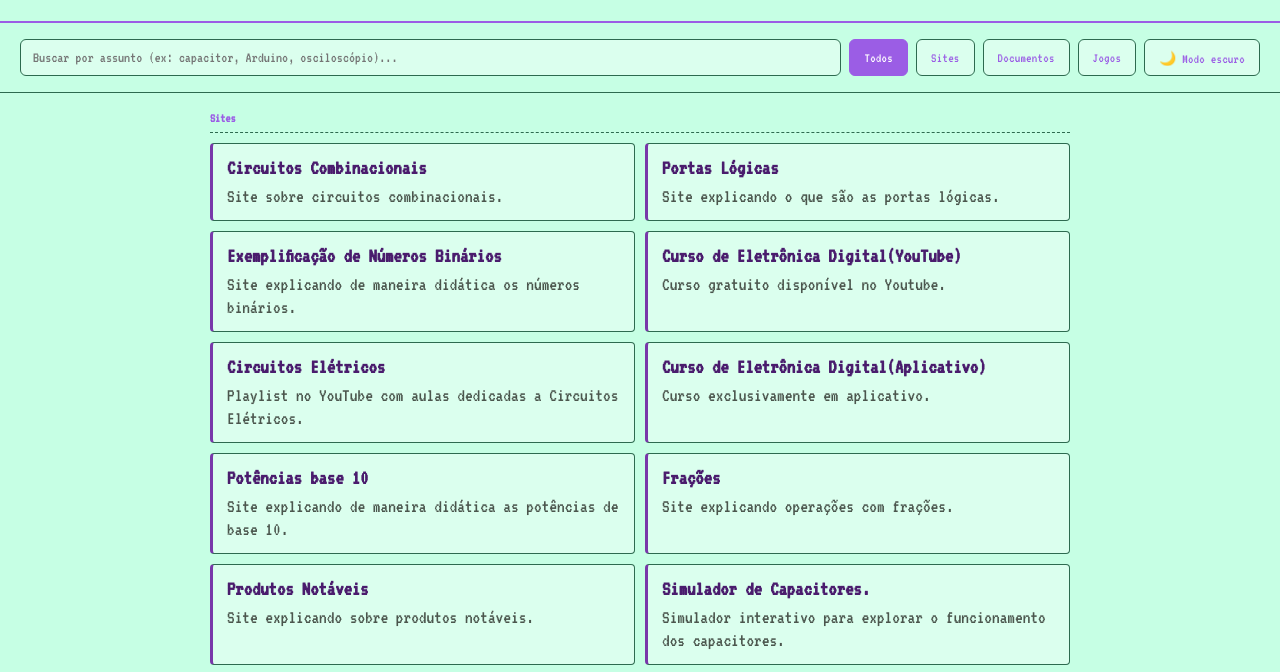
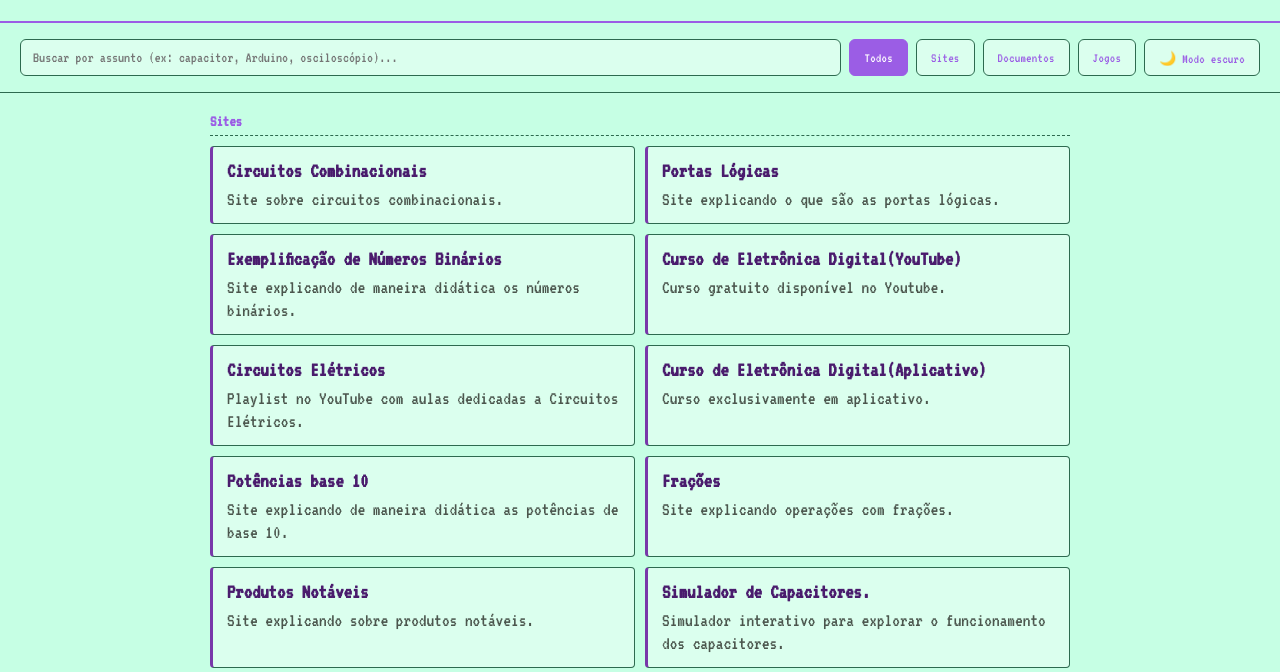
Before and after one commit to nimsay57-pixel/ALUMNY, a plain HTML site: page index.html in a window 1280 px wide. Shown: the part 109-781 px from the top of the page. Drawn offline with Linux system fonts and the light colour scheme.

Commit message:
Update style.css

```diff
--- a/css/style.css
+++ b/css/style.css
@@ -120,7 +120,7 @@ main{
 
 .grupo h2{
   font-family:"VT323", monospace;
-  font-size:0.8rem;
+  font-size:1.0rem;
   color:var(--ink);
   margin: 0 0 10px;
   padding-bottom:6px;
```
